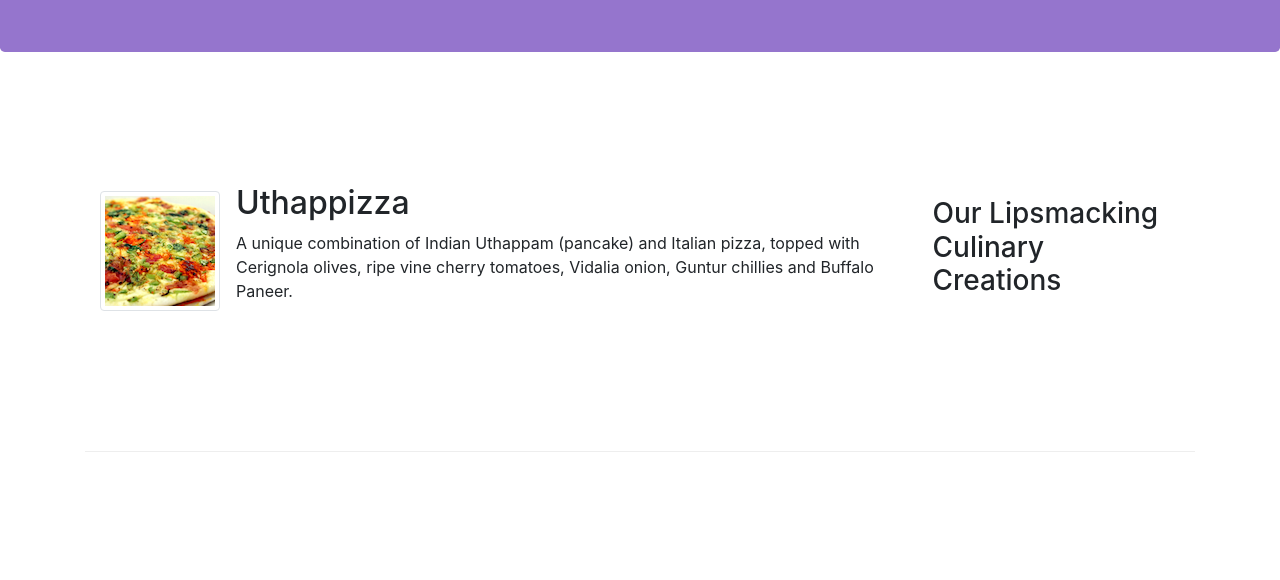
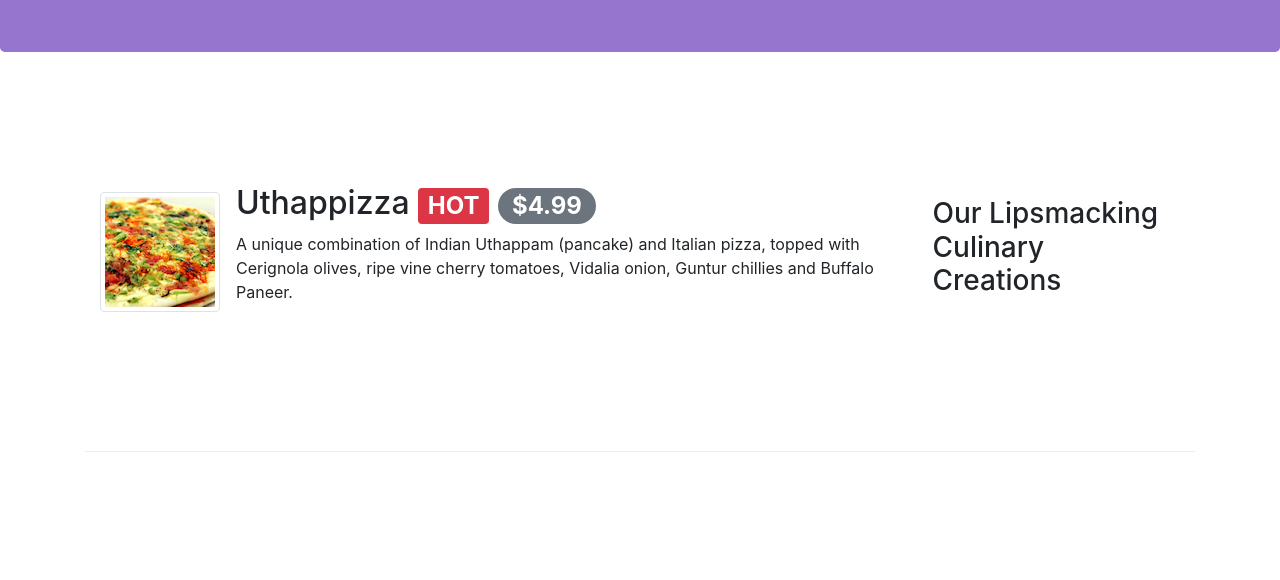
Before and after one commit to Sir-Dave/Bootstrap, a plain HTML site: page index.html in a window 1280 px wide. Shown: the part 220-800 px from the top of the page. Drawn offline with nearby package versions, Linux system fonts and the light colour scheme.

Commit message:
Alerting Users

```diff
--- a/index.html
+++ b/index.html
@@ -57,7 +57,8 @@
                 <div class="media">
                     <img class="d-flex mr-3 img-thumbnail align-self-center" src="img/uthappizza.png" alt="uthapizza">
                     <div class="media-body">
-                         <h2 class="mt-0">Uthappizza</h2>
+                         <h2 class="mt-0">Uthappizza <span class="badge badge-danger">HOT</span>
+                             <span class="badge badge-secondary badge-pill">$4.99</span></h2>
                          <p class="d-none d-sm-block">A unique combination of Indian Uthappam (pancake) and Italian pizza, topped with Cerignola olives, ripe vine cherry tomatoes, Vidalia onion, Guntur chillies and Buffalo Paneer.</p>
                     </div>
                 </div>
```
